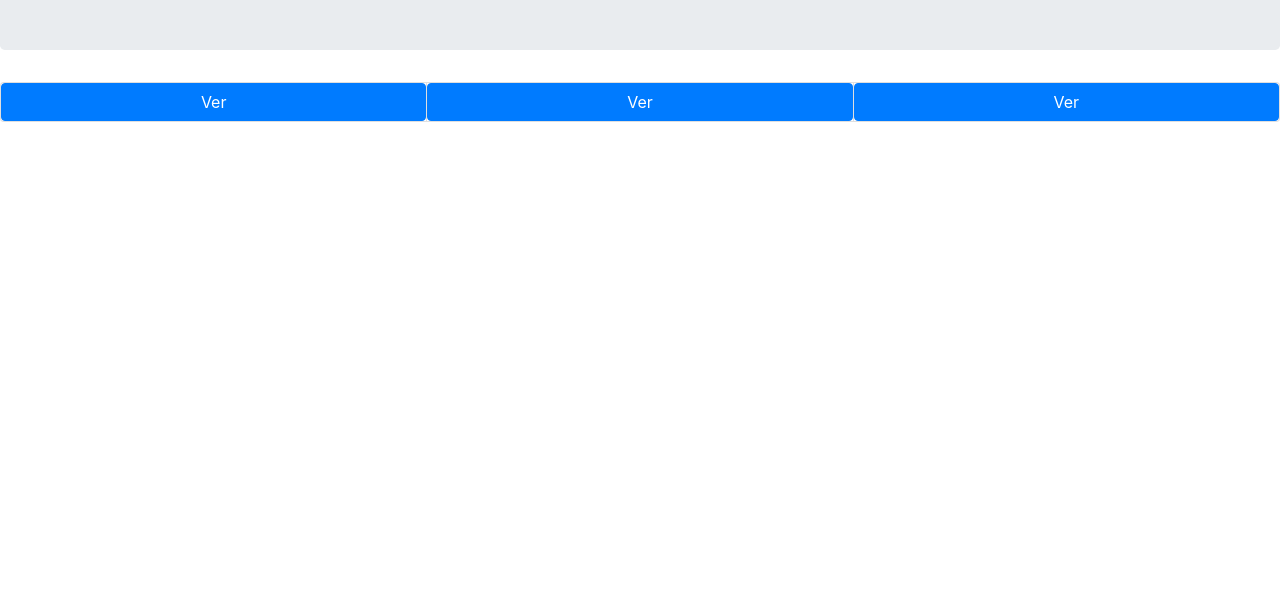
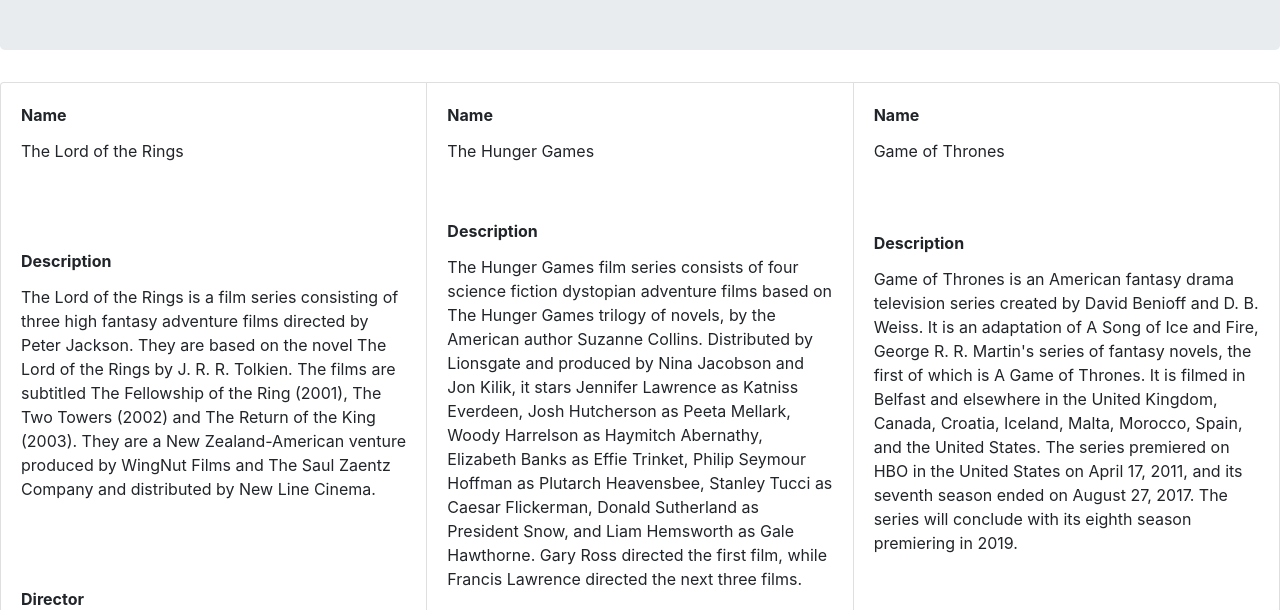
Before and after one commit to AdrianXtreme/practica_vuejs_introduccion, a website: page index.html in a window 1280 px wide. Shown: the part 190-800 px from the top of the page. Drawn offline with nearby package versions, Linux system fonts and the light colour scheme.

Commit message:
no consigo imitar al 100% el diseño pero los test creo que pasan todos

```diff
--- a/index.html
+++ b/index.html
@@ -33,7 +33,16 @@
             </div>
             <div class="card-group">
                 <div class="card" v-for="item in col.collection.items">
-
+                    <div class="card-body" v-for="movie in item.data">
+                        <dl>
+                            <dt class="card-title">
+                                {{ movie.prompt }}
+                            </dt>
+                            <dd>
+                                {{movie.value}}
+                            </dd>
+                        </dl>
+                    </div>
                     <a v-bind:href="item.href" class="btn btn-primary">Ver</a>
                 </div>
             </div>
```
